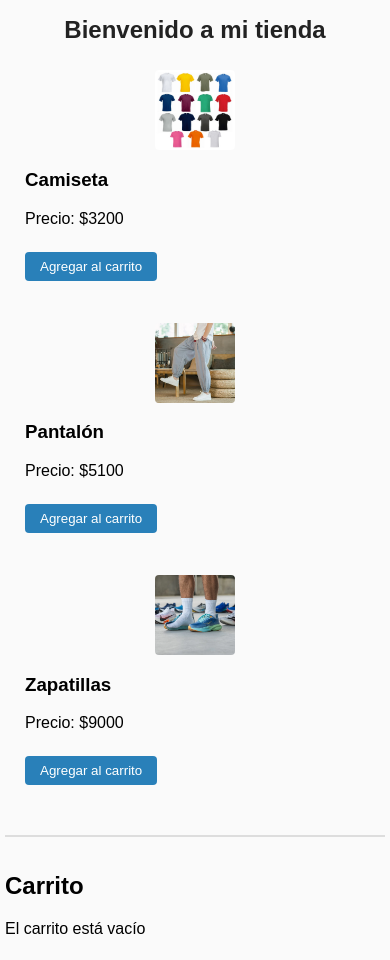
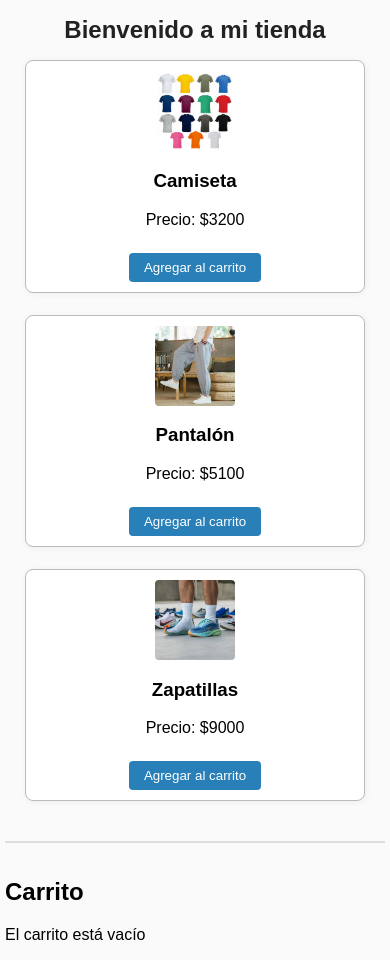
Before and after one commit to funfely/JS-comision73490-N2, a plain HTML site: page index.html in a window 390 px wide. Drawn offline with Linux system fonts and the light colour scheme; files whose address does not match are found by name.

```diff
--- a/styles.css
+++ b/styles.css
@@ -13,7 +13,7 @@ h1 {
   gap: 20px;
   justify-content: center;
 }
-..card {
+.card {
   border: 1px solid #bbb;
   padding: 15px;
   border-radius: 8px;
```
